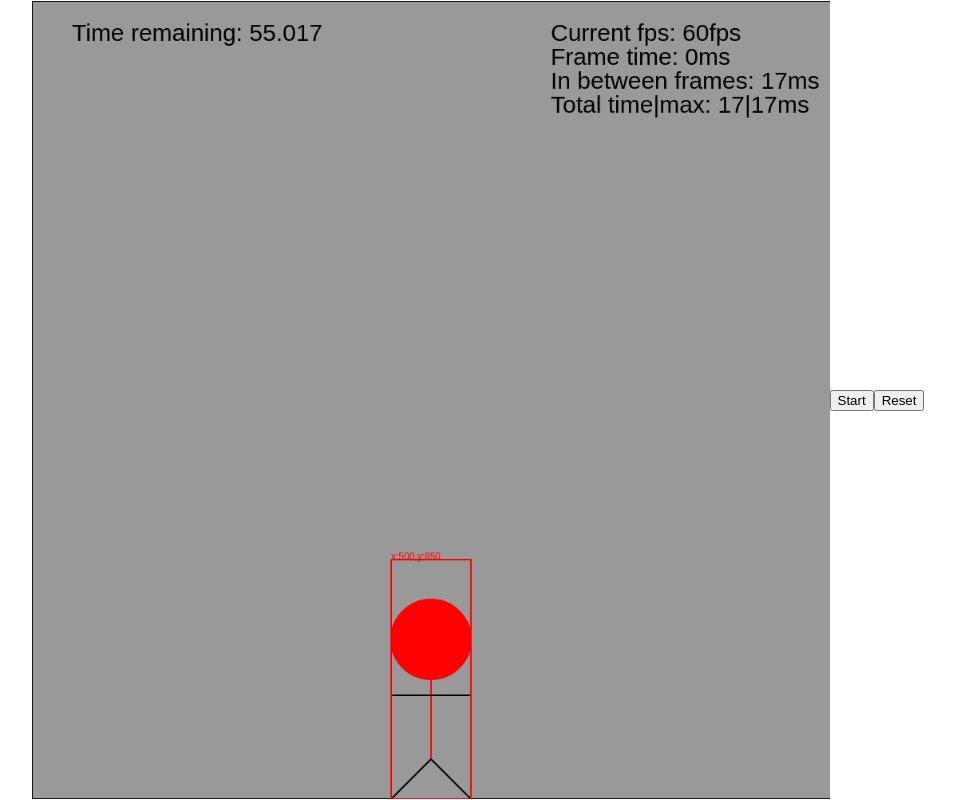
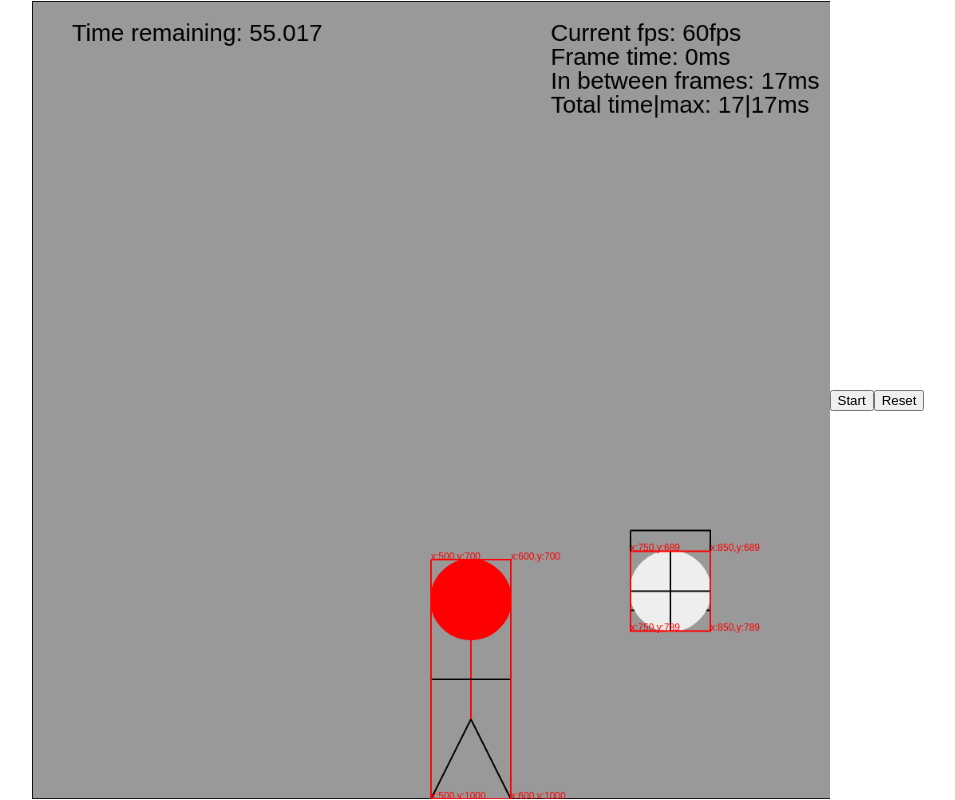
Before and after one commit to Meegul/SwingSoccer, a website: page index.html in a window 1280 px wide. Shown: the whole page, without its empty margins (162-1117 px from the left). Drawn offline with Linux system fonts and the light colour scheme.

Commit message:
Too many changes, really.

```diff
--- a/index.html
+++ b/index.html
@@ -13,4 +13,5 @@
     <script type="text/javascript" src="js/game.js"></script>
     <script type="text/javascript" src="js/graphics.js"></script>
     <script type="text/javascript" src="js/levels.js"></script>
+    <script type="text/javascript" src="js/SAT.min.js"></script>
 </body>
--- a/js/graphics.js
+++ b/js/graphics.js
@@ -25,10 +25,13 @@ function rotateAroundObject(x0, y0, object) {
     const cos = Math.cos(degree);
     const sin = Math.sin(degree);
 
-    const dx = x0 * cos - y0 * sin;
-    const dy = y0 * cos + x0 * sin;
-    const xAfter = dx + object.x;
-    const yAfter = dy + object.y;
+    const offsetX = x0 - object.width / 2;
+    const offsetY = y0 - object.height / 2;
+
+    const dx = offsetX * cos - offsetY * sin;
+    const dy = offsetY * cos + offsetX * sin;
+    const xAfter = dx + object.x + object.width / 2;
+    const yAfter = dy + object.y + object.height / 2;
     return {
         x: xAfter,
         y: yAfter,
@@ -138,14 +141,29 @@ function drawHitBox() {
         brush.strokeStyle = "#FF0000";
         brush.font = "12px Arial";
         brush.fillStyle = "#FF0000";
-        brush.fillText(`x:${Math.trunc(on.x)},y:${Math.trunc(on.y)}`,
-            on.x - on.width - cameraLocation.x,
-            on.y - on.height + cameraLocation.y);
-        brush.moveTo(on.x - on.width - cameraLocation.x, on.y - on.height + cameraLocation.y);
-        brush.lineTo(on.x + on.width - cameraLocation.x, on.y - on.height + cameraLocation.y);
-        brush.lineTo(on.x + on.width - cameraLocation.x, on.y + on.height + cameraLocation.y);
-        brush.lineTo(on.x - on.width - cameraLocation.x, on.y + on.height + cameraLocation.y);
-        brush.lineTo(on.x - on.width - cameraLocation.x, on.y - on.height + cameraLocation.y);
+
+        const topLeft = rotateAroundObject(0, 0, on);
+        const topRight = rotateAroundObject(on.width, 0, on);
+        const bottomRight = rotateAroundObject(on.width, on.height, on);
+        const bottomLeft = rotateAroundObject(0, on.height, on);
+
+        brush.fillText(`x:${Math.trunc(topLeft.x)},y:${Math.trunc(topLeft.y)}`,
+            topLeft.x - cameraLocation.x,
+            topLeft.y + cameraLocation.y);
+        brush.moveTo(topLeft.x - cameraLocation.x, topLeft.y + cameraLocation.y);
+        brush.fillText(`x:${Math.trunc(topRight.x)},y:${Math.trunc(topRight.y)}`,
+            topRight.x - cameraLocation.x,
+            topRight.y + cameraLocation.y);
+        brush.lineTo(topRight.x - cameraLocation.x, topRight.y + cameraLocation.y);
+        brush.fillText(`x:${Math.trunc(bottomRight.x)},y:${Math.trunc(bottomRight.y)}`,
+            bottomRight.x - cameraLocation.x,
+            bottomRight.y + cameraLocation.y);
+        brush.lineTo(bottomRight.x - cameraLocation.x, bottomRight.y + cameraLocation.y);
+        brush.fillText(`x:${Math.trunc(bottomLeft.x)},y:${Math.trunc(bottomLeft.y)}`,
+            bottomLeft.x - cameraLocation.x,
+            bottomLeft.y + cameraLocation.y);
+        brush.lineTo(bottomLeft.x - cameraLocation.x, bottomLeft.y + cameraLocation.y);
+        brush.lineTo(topLeft.x - cameraLocation.x, topLeft.y + cameraLocation.y);
         brush.stroke();
     });
 }
--- a/js/levels.js
+++ b/js/levels.js
@@ -17,41 +17,41 @@ const level0 = {
         dyMax: 40,
         dThetaMax: 30,
         lines: [{
-            x0: 0,
-            y0: 0,
-            x1: 0,
-            y1: 100,
+            x0: 50,
+            y0: 100,
+            x1: 50,
+            y1: 200,
             color: "#FF0000",
         }, {
-            x0: 0,
-            y0: 100,
-            x1: -50,
+            x0: 50,
+            y0: 150,
+            x1: 0,
             y1: 150,
         }, {
-            x0: 0,
-            y0: 100,
-            x1: 50,
+            x0: 50,
+            y0: 150,
+            x1: 100,
             y1: 150,
         }, {
-            x0: 0,
-            y0: 20,
-            x1: -50,
-            y1: 20,
+            x0: 50,
+            y0: 200,
+            x1: 0,
+            y1: 300,
         }, {
-            x0: 0,
-            y0: 20,
-            x1: 50,
-            y1: 20,
+            x0: 50,
+            y0: 200,
+            x1: 100,
+            y1: 300,
         }],
         circles: [{
-            x0: 0,
-            y0: -50,
+            x0: 50,
+            y0: 50,
             radius: 50,
             color: "#FF0000",
             fill: true,
         }],
-        height: 150,
-        width: 50,
+        height: 300,
+        width: 100,
     }, { //Ball
         player: false,
         ball: true,
@@ -61,31 +61,31 @@ const level0 = {
         x: 750,
         y: 500,
         angle: 0,
-        dx: 15,
+        dx: 0,
         dy: 0,
         dTheta: 0,
         dxMax: 15,
         dyMax: 40,
         dThetaMax: 30,
         lines: [{
-            x0: -50,
+            x0: 50,
             y0: 0,
             x1: 50,
-            y1: 0,
+            y1: 100,
         }, {
             x0: 0,
-            y0: -50,
-            x1: 0,
+            y0: 50,
+            x1: 100,
             y1: 50,
         }],
         circles: [{
-            x0: 0,
-            y0: 0,
+            x0: 50,
+            y0: 50,
             radius: 50,
             color: "#EEE",
             fill: true,
         }],
-        height: 50,
-        width: 50,
+        height: 100,
+        width: 100,
     }],
 };
--- a/js/physics.js
+++ b/js/physics.js
@@ -13,23 +13,12 @@ function updateLocations() {
             on.x = mapWidth - on.width;
             on.dx = 0;
         }
-        if (on.x - on.width < 0) {
-            on.x = 0 + on.width;
+        if (on.x < 0) {
+            on.x = 0;
             on.dx = 0;
         }
         if (on.y + on.height >= mapHeight) {
-            if (on.ball) {
-                //Bounce when colliding with the ground
-                if (Math.abs(on.dy) < 1) {
-                    on.y = mapHeight - on.height;
-                    on.dy = 0;
-                } else {
-                    on.dy = -1 * on.dy / 2;
-                }
-            } else {
-                on.y = mapHeight - on.height;
-                on.dy = 0;
-            }
+            on.y = mapHeight - on.height;
         }
         if (on.y < 0) {
             on.y = 0;
@@ -58,7 +47,7 @@ function resetVelocities() {
 //to determine what direction to move
 function updateVelocities() {
     objects.forEach((on) => {
-        const friction = on.friction; //Speeds get slowed by .1 every frame
+        const friction = on.friction;
         const gravity = 1.2;
         let xChange = 0;
         let yChange = 0;
@@ -67,14 +56,14 @@ function updateVelocities() {
                 xChange += 2;
             if (keysDown[65]) //If a, increase speed left
                 xChange -= 2;
-            if (keysDown[87] && objects[0].y + objects[0].height === area.height) //If w && object on ground, jump
+            if (keysDown[87] && on.y + on.height === area.height) //If w && object on ground, jump
                 yChange -= 25;
 
             //TESTING ANGLES
-            if (keysDown[69] && objects[0].dTheta < objects[0].dThetaMax)
-                objects[0].dTheta++;
-            if (keysDown[81] && objects[0].dTheta > -1 * objects[0].dThetaMax)
-                objects[0].dTheta--;
+            if (keysDown[69] && on.dTheta < on.dThetaMax)
+                on.dTheta++;
+            if (keysDown[81] && on.dTheta > -1 * on.dThetaMax)
+                on.dTheta--;
         }
         //Calculates the new speeds
         on.dx = on.dx * friction + xChange;
@@ -100,8 +89,17 @@ function updateVelocities() {
             on.dy = on.dyMax * -1;
 
         //If we're on the ground and didn't jump, have no vertical velocity
-        if (yChange === 0 && on.y + on.height === area.height)
+        if (on.player && yChange === 0 && on.y + on.height >= area.height) {
             on.dy = 0;
+        }
+
+        if (on.ball && on.y + on.height >= mapHeight) { //We should bounce!
+            if (Math.abs(on.dy) < 1) {
+                on.dy = 0;
+            } else {
+                on.dy *= -1 * 0.98;
+            }
+        }
     });
 }
 
@@ -117,22 +115,47 @@ function roll(object) {
 function collisions() {
     const collisionPairs = [];
     objects.forEach((on1) => {
+        const topLeft1 = rotateAroundObject(0, 0, on1);
+        const topRight1 = rotateAroundObject(on1.width, 0, on1);
+        const bottomRight1 = rotateAroundObject(on1.width, on1.height, on1);
+        const bottomLeft1 = rotateAroundObject(0, on1.height, on1);
+        const object1 = new SAT.Polygon(null, [
+            new SAT.Vector(topLeft1.x, topLeft1.y),
+            new SAT.Vector(topRight1.x, topRight1.y),
+            new SAT.Vector(bottomRight1.x, bottomRight1.y),
+            new SAT.Vector(bottomLeft1.x, bottomLeft1.y),
+        ]);
         objects.forEach((on2) => {
             if (on1 === on2) //Don't collide with self
                 return;
-            if (on1.x < on2.x + on2.width &&
-                on1.x + on1.width > on2.x &&
-                on1.y < on2.y + on2.height &&
-                on1.height + on1.y > on2.y) {
-                //Collision!
-                collisionPairs.push([on1, on2]);
+
+            const topLeft2 = rotateAroundObject(0, 0, on2);
+            const topRight2 = rotateAroundObject(on2.width, 0, on2);
+            const bottomRight2 = rotateAroundObject(on2.width, on2.height, on2);
+            const bottomLeft2 = rotateAroundObject(0, on2.height, on2);
+            const object2 = new SAT.Polygon(null, [
+                new SAT.Vector(topLeft2.x, topLeft2.y),
+                new SAT.Vector(topRight2.x, topRight2.y),
+                new SAT.Vector(bottomRight2.x, bottomRight2.y),
+                new SAT.Vector(bottomLeft2.x, bottomLeft2.y),
+            ]);
+            const response = new SAT.Response();
+            const collided = SAT.testPolygonPolygon(object1, object2, response);
+            if (collided && collisionPairs.indexOf([on2, on1]) === -1) {
+                collisionPairs.push([on1, on2, response]);
             }
         });
     });
     collisionPairs.forEach((pair) => {
-        alert("Collision!");
+        //console.log(pair[0].ball + pair[2].overlapV);
+        if (pair[0].ball) {
+            pair[0].dx -= pair[2].overlapV.x;
+            pair[0].dy -= pair[2].overlapV.y;
+        } else {
+            pair[1].dx += pair[2].overlapV.x;
+            pair[1].dy += pair[2].overlapV.y;
+        }
     });
-    return;
 }
 
 function doPhysics() {
--- a/package.json
+++ b/package.json
@@ -14,5 +14,8 @@
     "eslint-plugin-import": "^2.2.0",
     "eslint-plugin-jsx-a11y": "^2.2.3",
     "eslint-plugin-react": "^6.8.0"
+  },
+  "dependencies": {
+    "sat": "^0.6.0"
   }
 }
```
Also changed, not shown: js/SAT.min.js (added).
